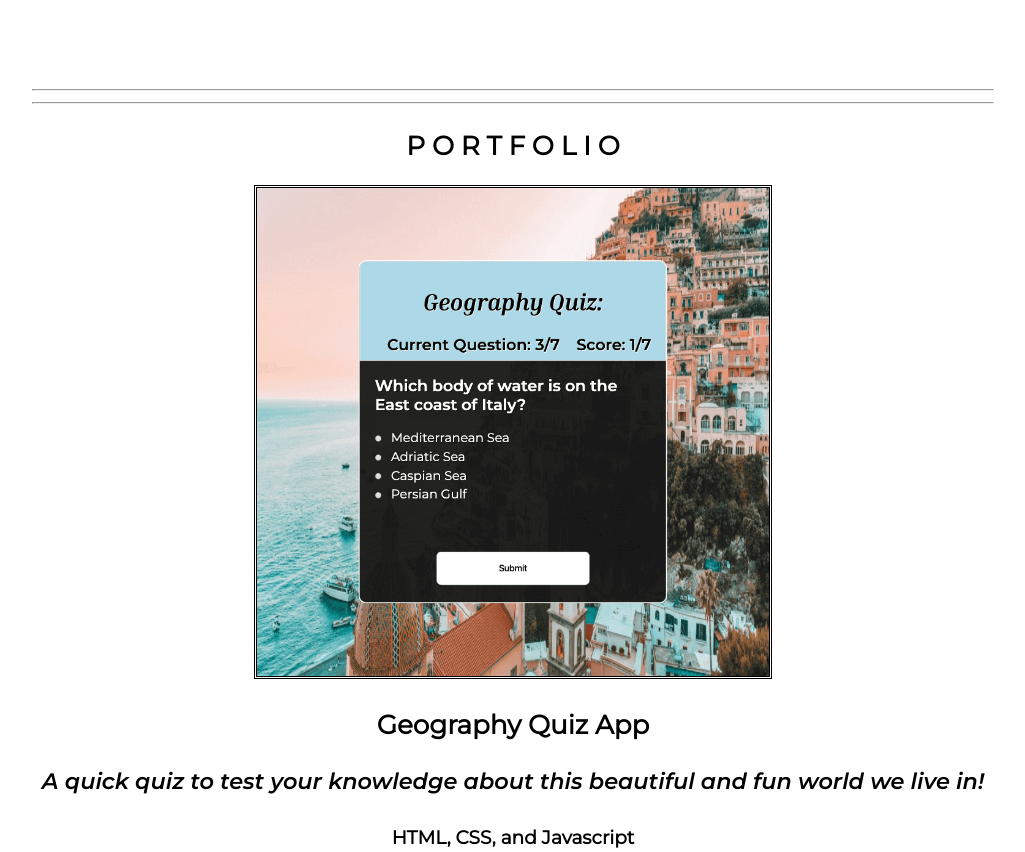
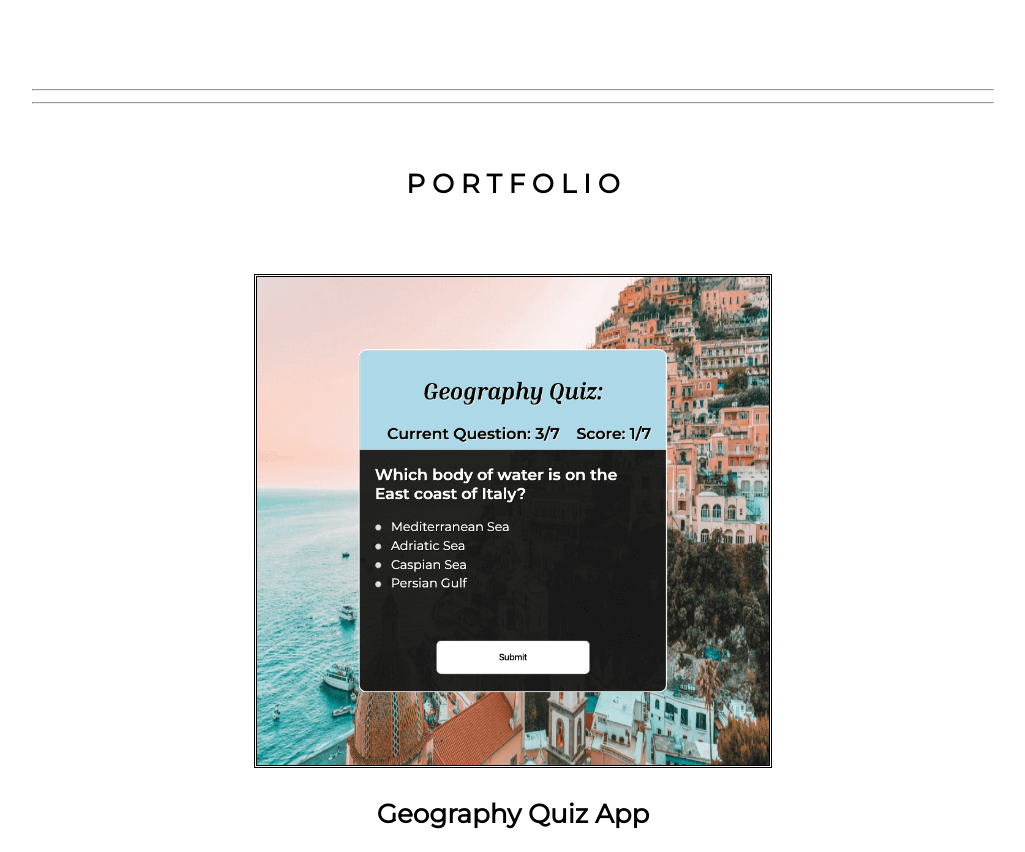
Before and after one commit to holly257/personalPortfolio, a plain HTML site: page index.html in a window 1280 px wide. Shown: the part 620-1472 px from the top of the page, without its empty margins (127-1152 px from the left). Drawn offline with Linux system fonts and the light colour scheme.

Commit message:
changed img link and portfolio margin

```diff
--- a/index.css
+++ b/index.css
@@ -90,6 +90,14 @@ img {
         font-size: x-large;
     }
 
+    #portfolio {
+        margin-top: 5%;
+    }
+
+    img {
+        margin-top: 4%;
+    }
+
     .appFooter {
         font-size: large;
     }
--- a/index.html
+++ b/index.html
@@ -34,7 +34,7 @@
         <section id="portfolio">
             <h3>P O R T F O L I O</h3>
             <section>
-                <img id="quiz-app" src="/images/ipadviewquizapptinyCropped2.png" alt="Quiz App Screenshot">
+                <img id="quiz-app" src="images/ipadviewquizapptinyCropped2.png" alt="Quiz App Screenshot">
                 <div>
                     <h3>Geography Quiz App</h3>
                     <p>A quick quiz to test your knowledge about this beautiful and fun world we live in!</p>
```
